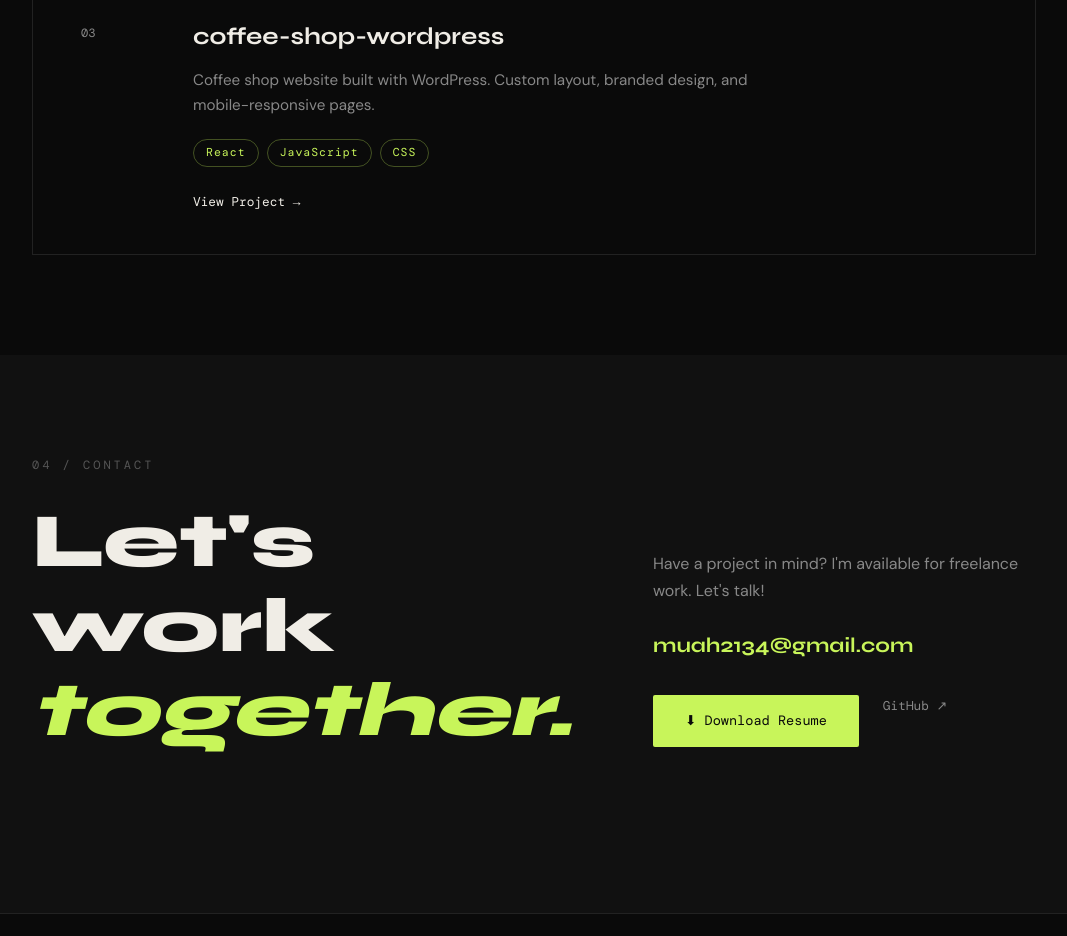
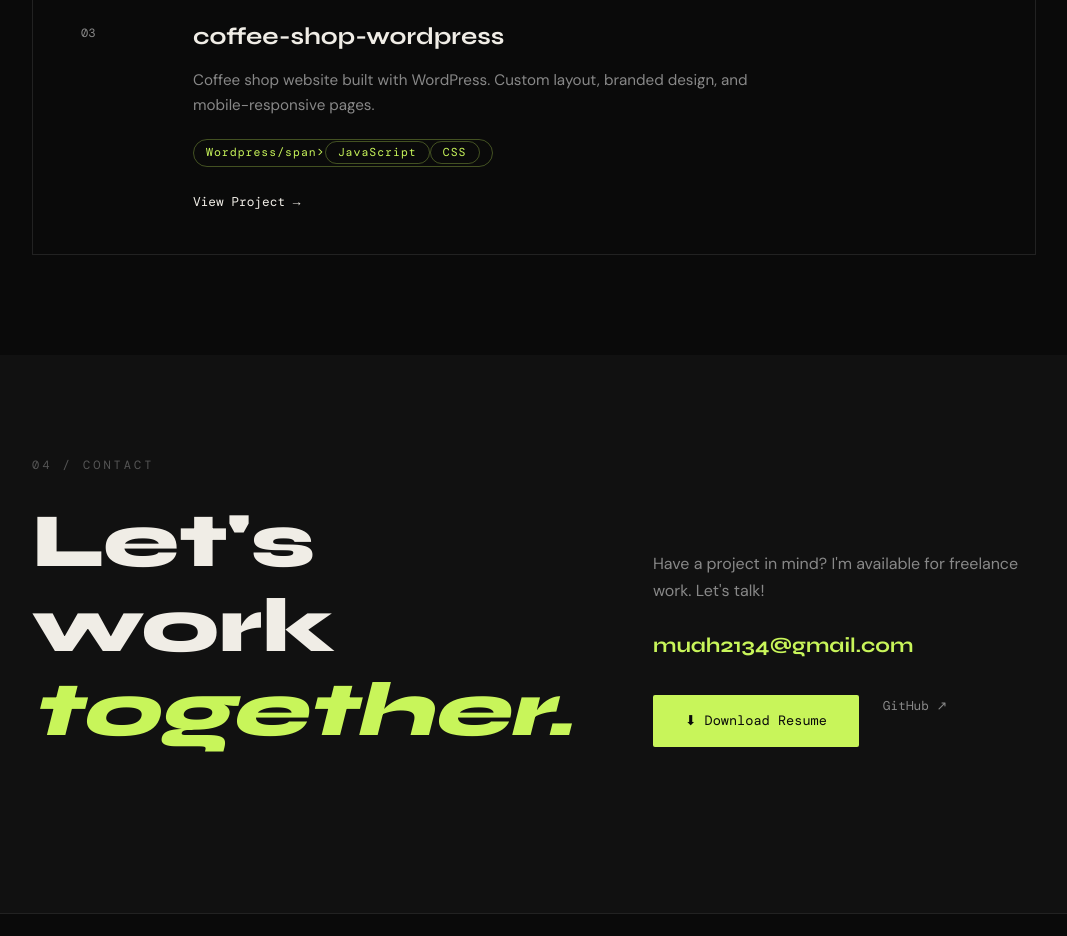
Before and after one commit to MuhammadAhmed414/portfolio-website, a plain HTML site: page index.html in a window 1280 px wide. Shown: the part 3220-4156 px from the top of the page, without its empty margins (106-1173 px from the left). Drawn offline with nearby package versions, Linux system fonts and the light colour scheme; a web font is replaced by a local one.

Commit message:
index.html

```diff
--- a/index.html
+++ b/index.html
@@ -165,7 +165,7 @@
           <h3>coffee-shop-wordpress</h3>
           <p> Coffee shop website built with WordPress. Custom layout, branded design, and mobile-responsive pages.</p>
           <div class="project-tags">
-            <span>React</span><span>JavaScript</span><span>CSS</span>
+            <span>Wordpress/span><span>JavaScript</span><span>CSS</span>
           </div>
           <a href="https://github.com/MuhammadAhmed414" class="project-link">View Project →</a>
         </div>
```
